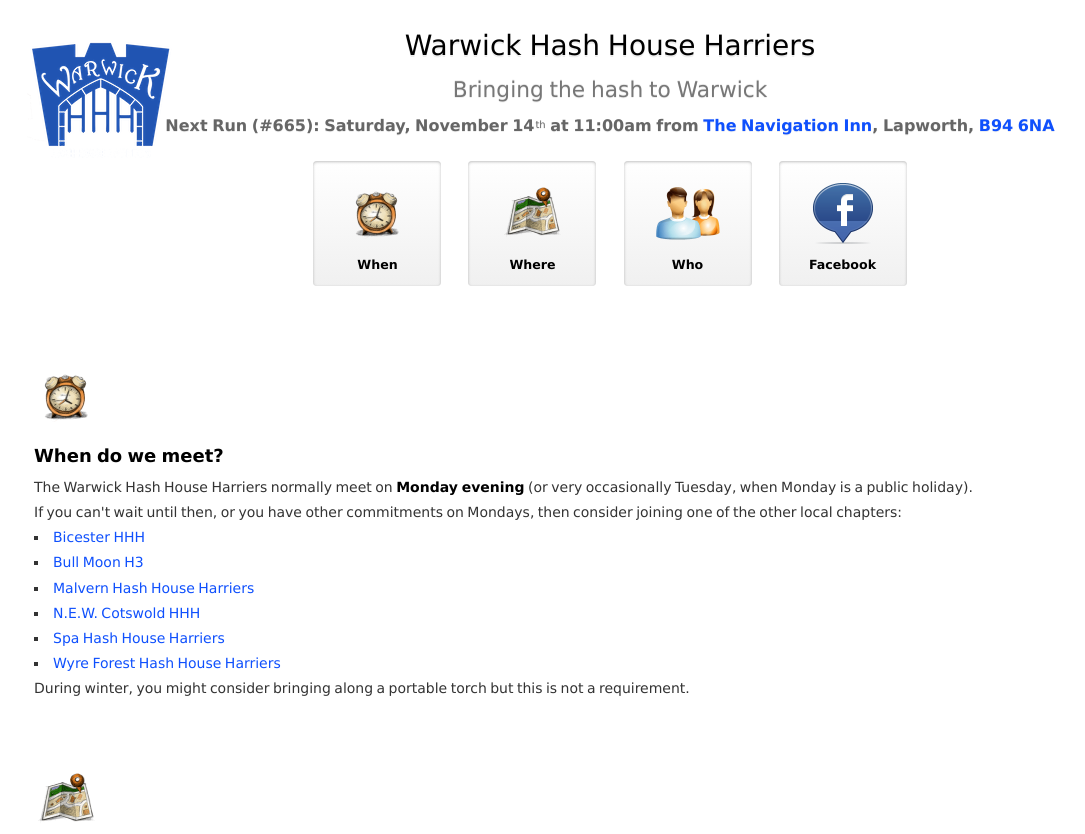
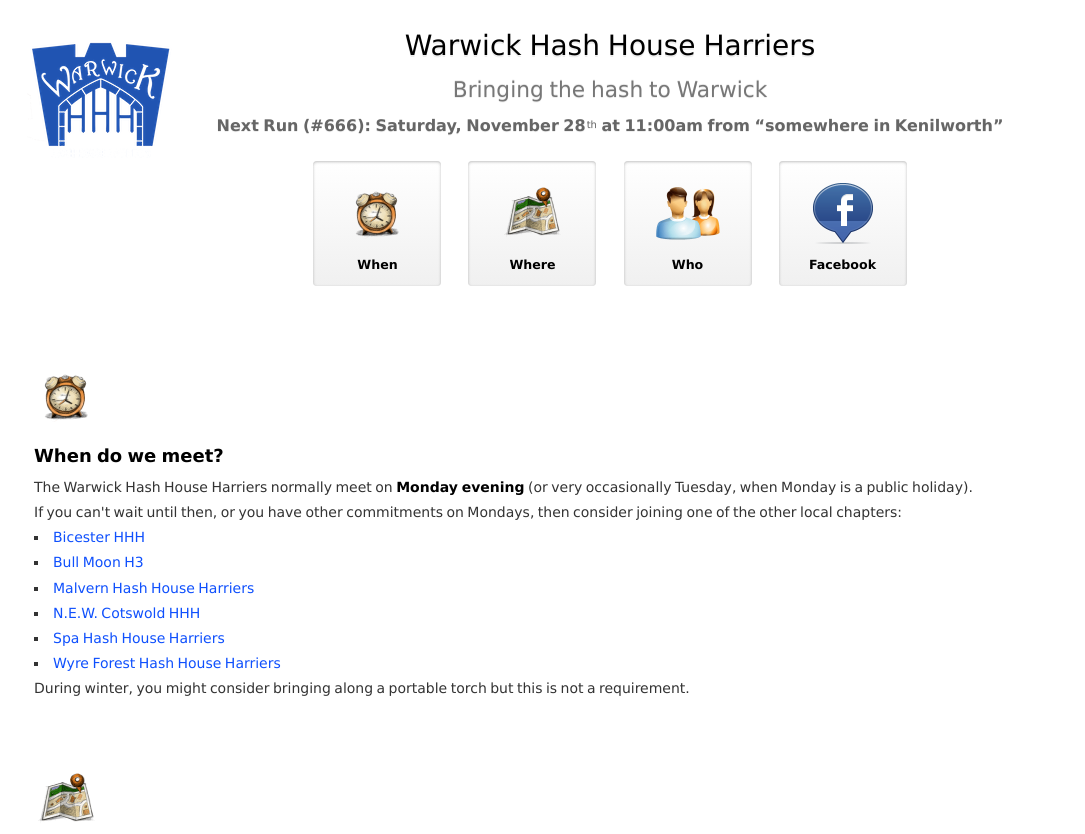
Before and after one commit to WarwickHash/warwickhash.github.io, a plain HTML site: page index.html in a window 1280 px wide. Shown: the top 834 px of the page, without its empty margins (30-1115 px from the left). Drawn offline with Linux system fonts and the light colour scheme.

Commit message:
Update index.html

```diff
--- a/index.html
+++ b/index.html
@@ -23,7 +23,7 @@
 			<div class="hero">
 				<h1>Warwick Hash House Harriers</h1>
 				<h2 class="intro">Bringing the hash to Warwick</h2>
-				<h3 class="caption">Next Run (#665): Saturday, November 14<sup>th</sup> at 11:00am from <a href="https://www.thenavilapworth.co.uk/">The Navigation Inn</a>, Lapworth, <a href="https://maps.app.goo.gl/dX3X22h9rbN41fUF6" title="Google Map">B94 6NA</a></h3>
+				<h3 class="caption">Next Run (#666): Saturday, November 28<sup>th</sup> at 11:00am from &#8220;somewhere in Kenilworth&#8221;</h3>
 			</div>
 			<div class="scrolltiles">
 				<ul class="five">
```
